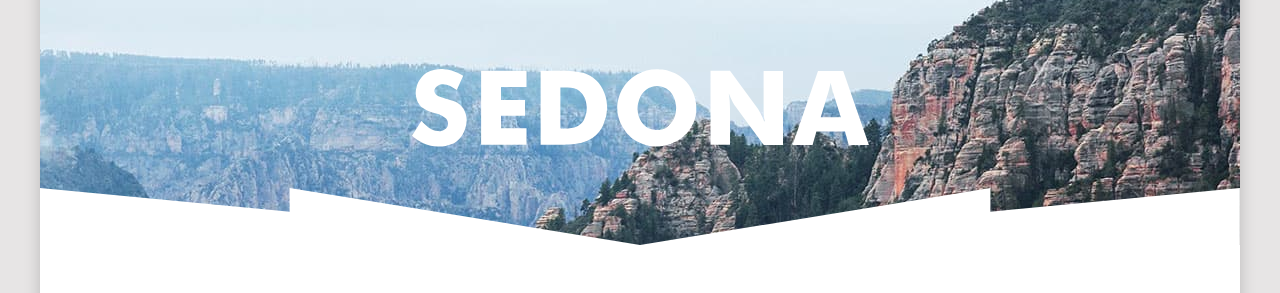
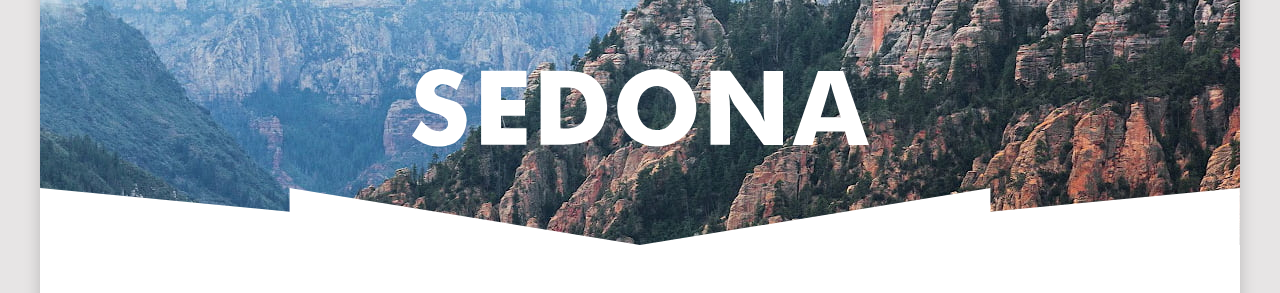
Before and after one commit to htmlacademy-adaptive/2050153-sedona-27, a website: page source/form.html in a window 1280 px wide. Shown: the part 112-405 px from the top of the page. Drawn offline with nearby package versions, Linux system fonts and the light colour scheme; files that its build step writes are made by us from their sources.

Commit message:
retina-hero

```diff
--- a/source/form.html
+++ b/source/form.html
@@ -6,6 +6,10 @@
   <meta name="viewport" content="width=device-width, initial-scale=1">
   <title>HTML Academy: Седона</title>
   <link rel="stylesheet" href="css/style.css">
+  <link rel="icon" href="favicon.ico"> <!-- 32×32 -->
+  <link rel="icon" href="img/favicons/icon.svg" type="image/svg+xml">
+  <link rel="apple-touch-icon" href="img/favicons/apple.png"> <!-- 180×180 -->
+  <link rel="manifest" href="manifest.webmanifest">
 </head>
 
 <body class="page__body body">
--- a/source/sass/blocks/hero.scss
+++ b/source/sass/blocks/hero.scss
@@ -9,33 +9,62 @@
   flex-direction: column;
   align-items: center;
   justify-content: center;
-  background-image: url(../img/hero-index-background.jpg), ;
+  background-image: url(../img/hero-index-background-phone.jpg);
   background-repeat: no-repeat;
   background-position: center top;
   background-size: cover;
   width: 320px;
   height: 389px;
 
+  @media (min-resolution: 2dppx) {
+    background-image: url(../img/hero-index-background-phone-2x.jpg);
+  }
+
   @media (min-width: variables.$tablet-width) {
     width: 768px;
     height: 518px;
     margin: 0 auto;
+    background-image: url(../img/hero-index-background-tablet.jpg);
+
+    @media (min-resolution: 2dppx) {
+      background-image: url(../img/hero-index-background-tablet-2x.jpg);
+    }
   }
 
   @media (min-width: variables.$desktop-width) {
     width: 1200px;
+    background-image: url(../img/hero-index-background-desktop.jpg);
+
+    @media (min-resolution: 2dppx) {
+      background-image: url(../img/hero-index-background-desktop-2x.jpg);
+    }
   }
 }
 
 .hero__wrapper--sedona {
   height: 158px;
+  background-image: url(../img/hero-form-catalog-background-phone.jpg);
+
+  @media (min-resolution: 2dppx) {
+    background-image: url(../img/hero-form-catalog-background-phone-2x.jpg);
+  }
 
   @media (min-width: variables.$tablet-width) {
     height: 290px;
+    background-image: url(../img/hero-form-catalog-background-tablet.jpg);
+
+    @media (min-resolution: 2dppx) {
+      background-image: url(../img/hero-form-catalog-background-tablet-2x.jpg);
+    }
   }
 
   @media (min-width: variables.$desktop-width) {
     height: 301px;
+    background-image: url(../img/hero-form-catalog-background-desktop.jpg);
+
+    @media (min-resolution: 2dppx) {
+      background-image: url(../img/hero-form-catalog-background-desktop-2x.jpg);
+    }
   }
 }
 
```
Also changed, not shown: source/catalog.html (+4 -0 lines), source/img/favicons/512.png (deleted), source/img/hero-form-catalog-background-desktop-2x.jpg (added), source/img/hero-form-catalog-background-desktop.jpg (added), source/img/hero-form-catalog-background-phone-2x.jpg (added), source/img/hero-form-catalog-background-phone.jpg (added), source/img/hero-form-catalog-background-tablet-2x.jpg (added), source/img/hero-form-catalog-background-tablet.jpg (added), source/img/hero-index-background-desktop-2x.jpg (added), source/img/hero-index-background-desktop.jpg (added), source/img/hero-index-background-phone-2x.jpg (added), source/img/hero-index-background-phone.jpg (added), source/img/hero-index-background-tablet-2x.jpg (added), source/img/hero-index-background-tablet.jpg (added).
